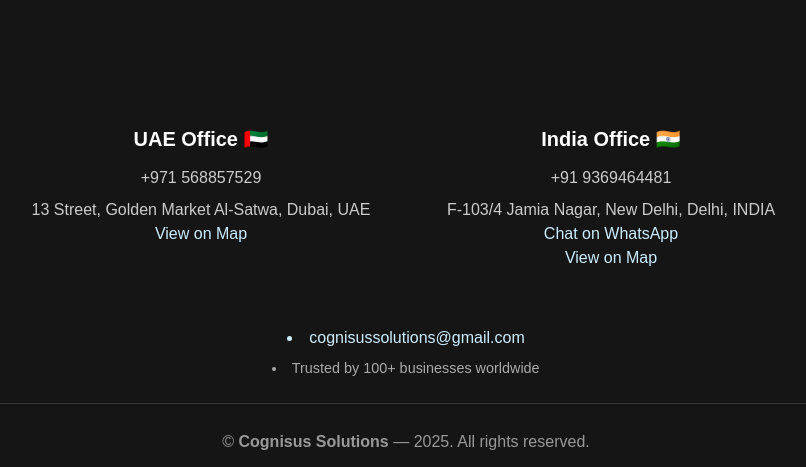
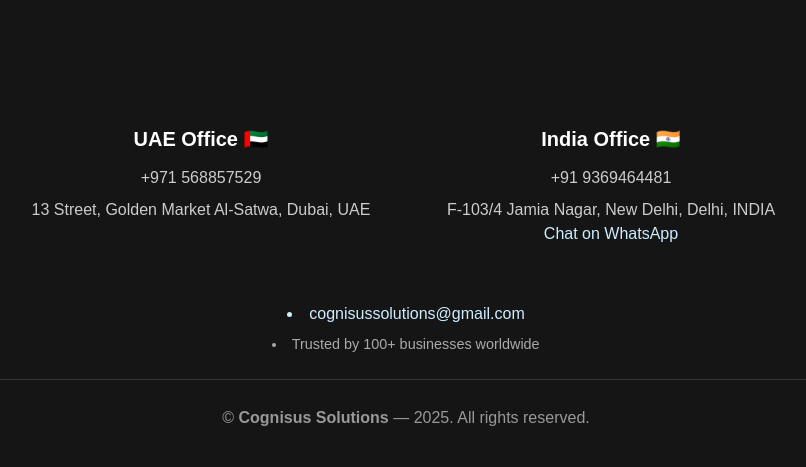
Before and after one commit to EHTESHAMURRAHMAN/Cognisus-Solutions, a plain HTML site: page index.html in a window 1280 px wide. Shown: the part 7564-8031 px from the top of the page, without its empty margins (234-1040 px from the left). Drawn offline with nearby package versions, Linux system fonts and the light colour scheme; files whose address does not match are found by name; a web font is replaced by a local one.

Commit message:
working on SEO

```diff
--- a/index.html
+++ b/index.html
@@ -891,7 +891,6 @@
 
                             <li class="mb-2">+971 568857529</li>
                             <li>13 Street, Golden Market Al-Satwa, Dubai, UAE</li>
-                            <li><a href="https://goo.gl/maps/xyz" target="_blank" style="color:#cdeeff;">View on Map</a>
                             </li>
                         </ul>
                     </div>
@@ -904,7 +903,6 @@
                             <li class="mb-2">+91 9369464481</li>
                             <li>F-103/4 Jamia Nagar, New Delhi, Delhi, INDIA</li>
                             <li><a href="https://wa.me/919369464481" style="color:#cdeeff;">Chat on WhatsApp</a></li>
-                            <li><a href="https://goo.gl/maps/xyz" target="_blank" style="color:#cdeeff;">View on Map</a>
                             </li>
                         </ul>
                     </div>
```
